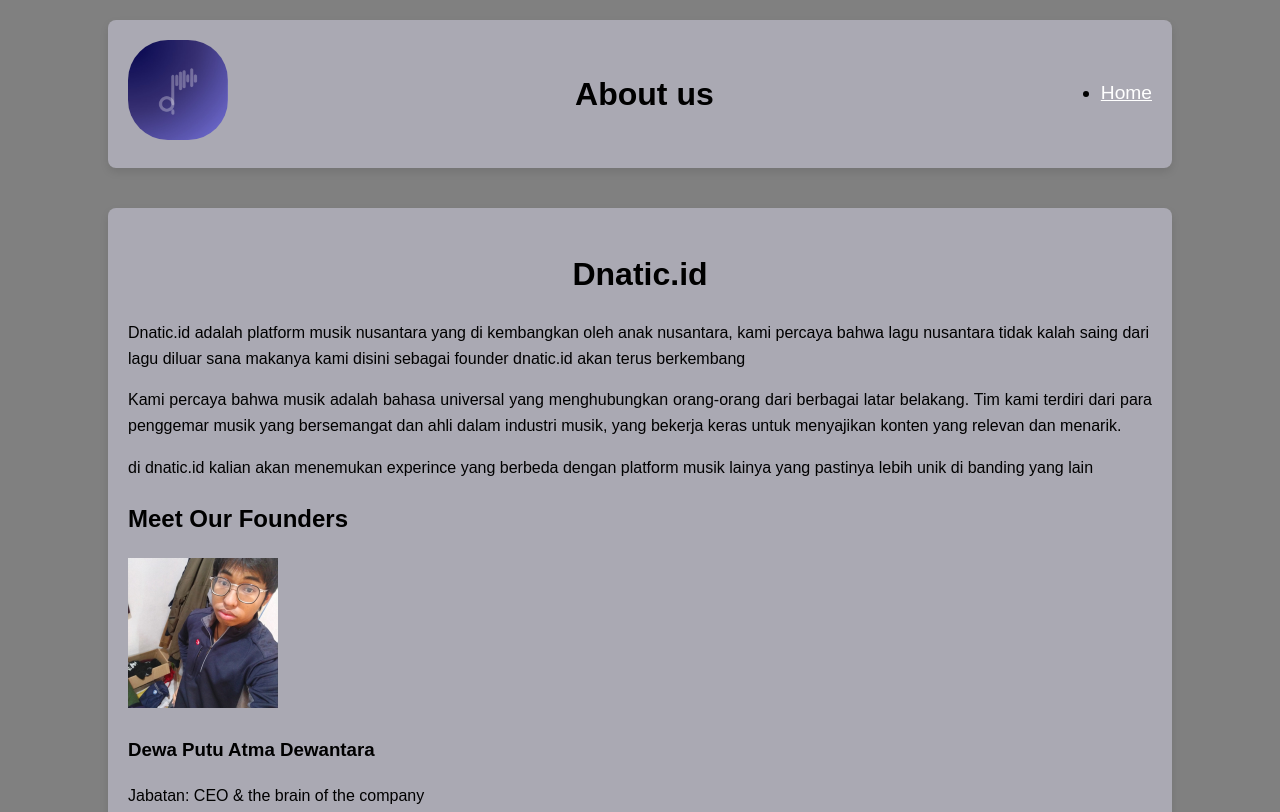
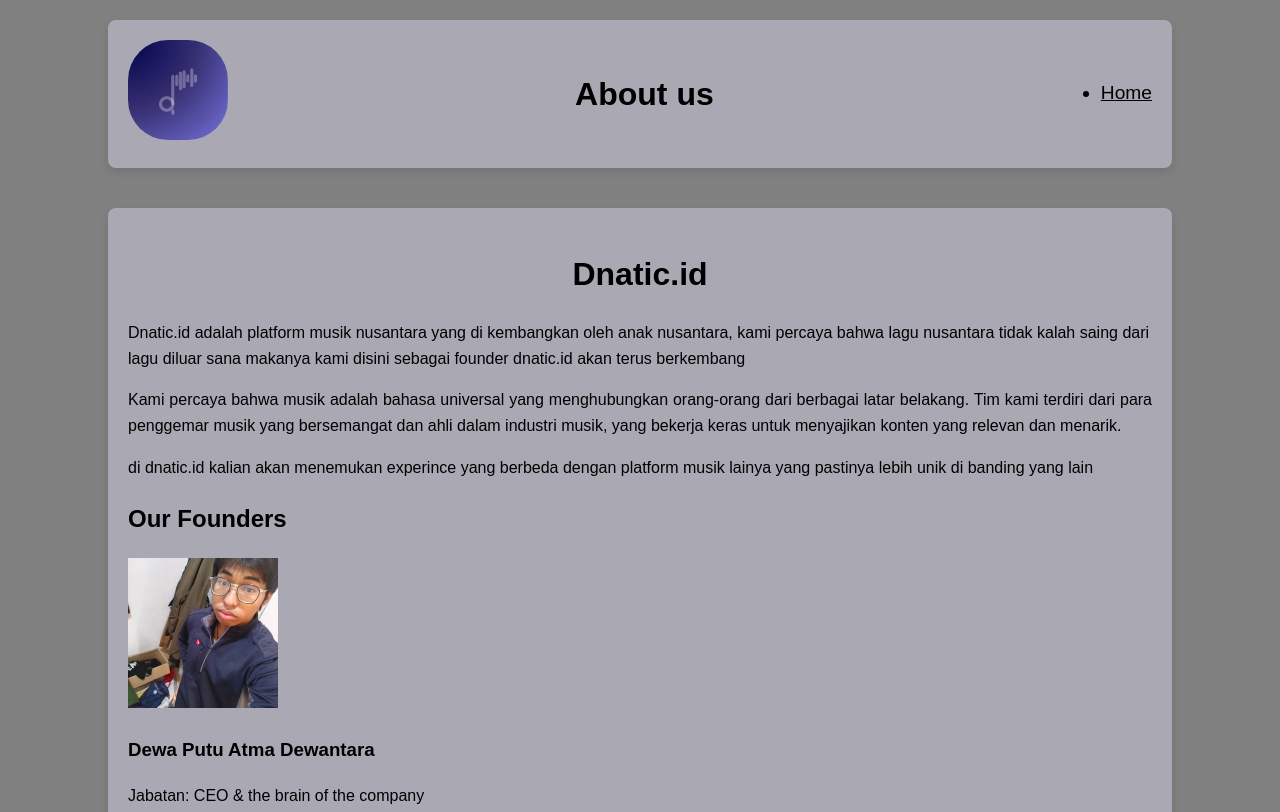
Before and after one commit to Korosins/Dnatic.id--, a plain HTML site: page about.html in a window 1280 px wide. Shown: the top 812 px of the page. Drawn offline with Linux system fonts and the light colour scheme.

Commit message:
dnatic.id 4.0

```diff
--- a/about.html
+++ b/about.html
@@ -92,7 +92,7 @@
         }
 
         nav ul li a {
-            color: white;
+            color: black;
             transition: color 0.3s;
         }
 
@@ -156,7 +156,7 @@
             di dnatic.id kalian akan menemukan experince yang berbeda dengan platform musik lainya yang pastinya lebih unik di banding yang lain
         </p>
 
-        <h2>Meet Our Founders</h2>
+        <h2>Our Founders</h2>
         <div class="founders">
             <div class="founder">
                 <img src="foto gweh.jpg" alt="Founder 1">
```
Also changed, not shown: genre.html (+1 -1 lines), index.html (+1 -1 lines), bggradasi.jpg (added).
